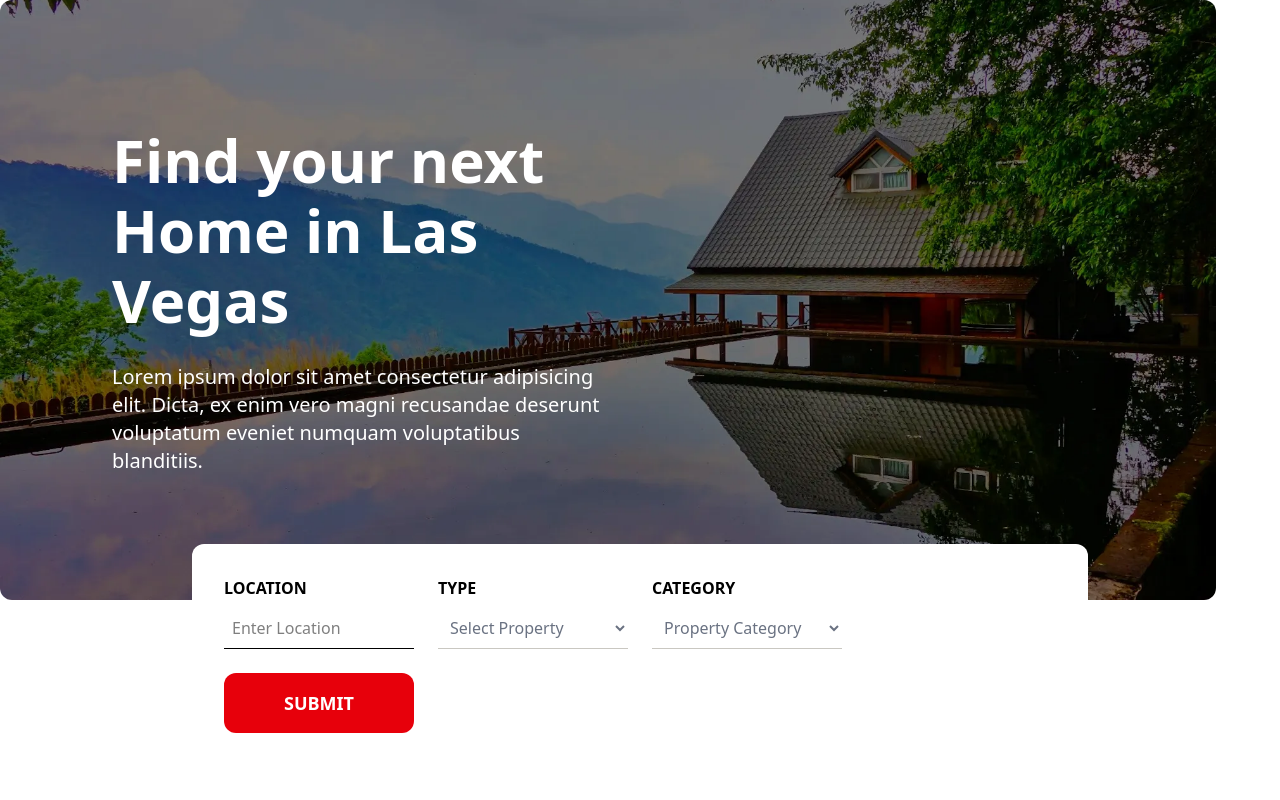
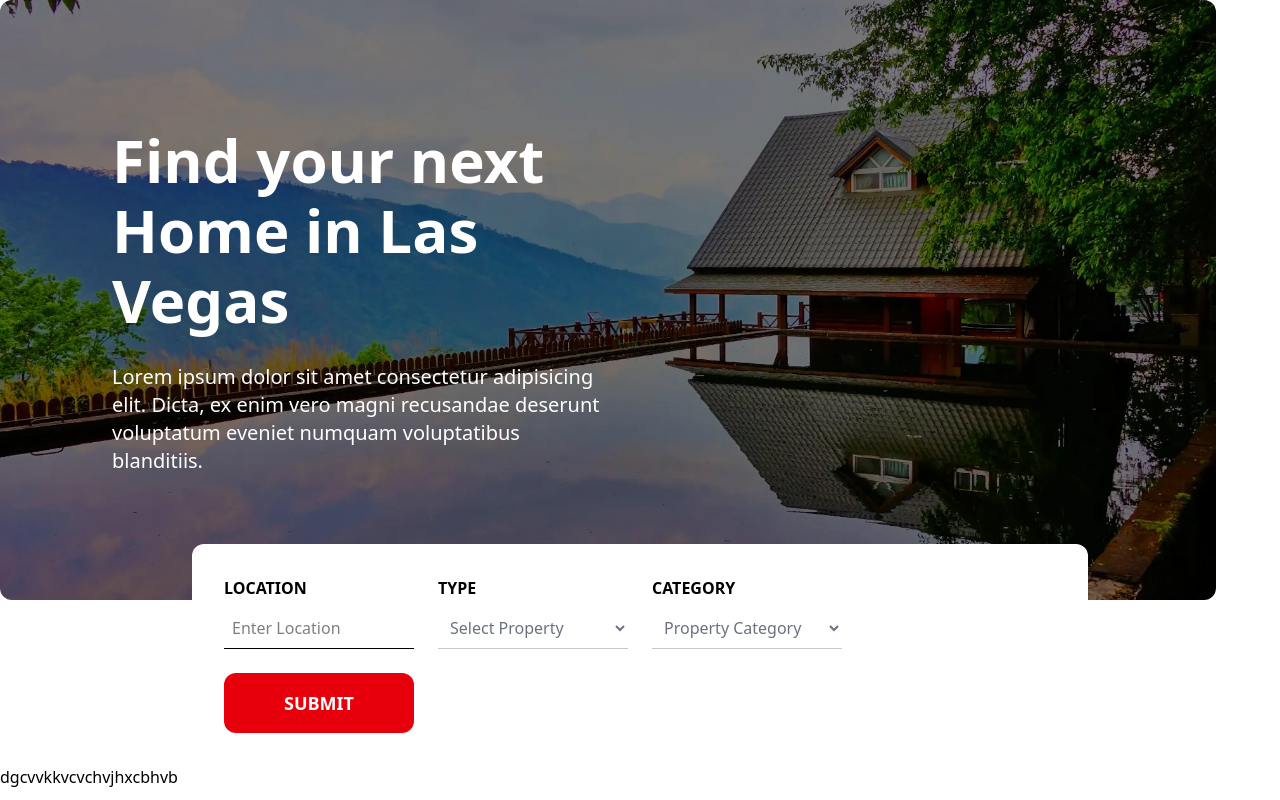
Before and after one commit to anuragnayak32/Travel-Explore, a React (Vite) app: page / in a window 1280 px wide. Built offline with nearby package versions, Linux system fonts and the light colour scheme.

Commit message:
add in main branch commit

```diff
--- a/src/section/Properties.jsx
+++ b/src/section/Properties.jsx
@@ -2,7 +2,7 @@ import React from 'react'
 
 function Properties() {
   return (
-    <div></div>
+    <div> dgcvvkkvcvchvjhxcbhvb</div>
   )
 }
 
```
